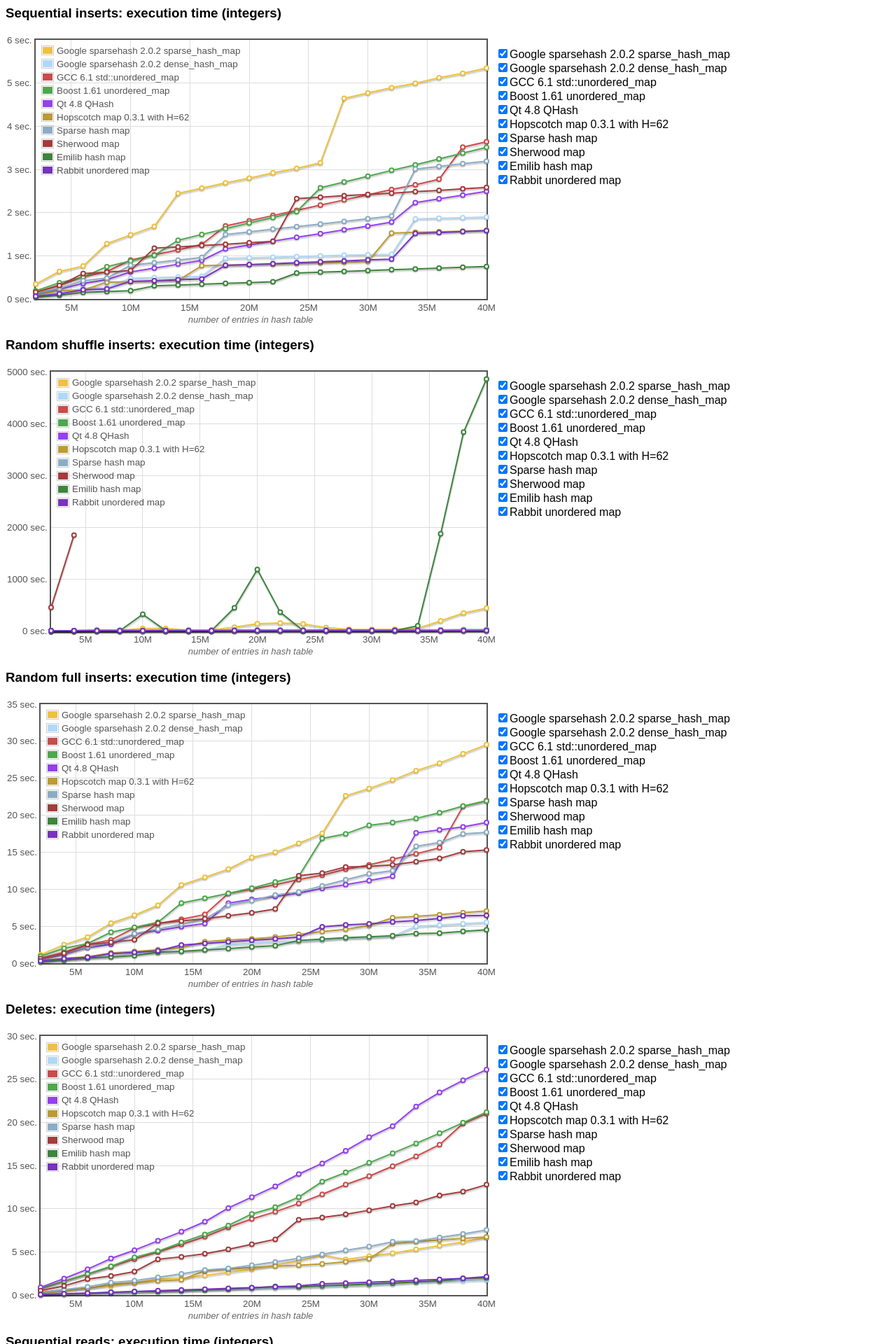
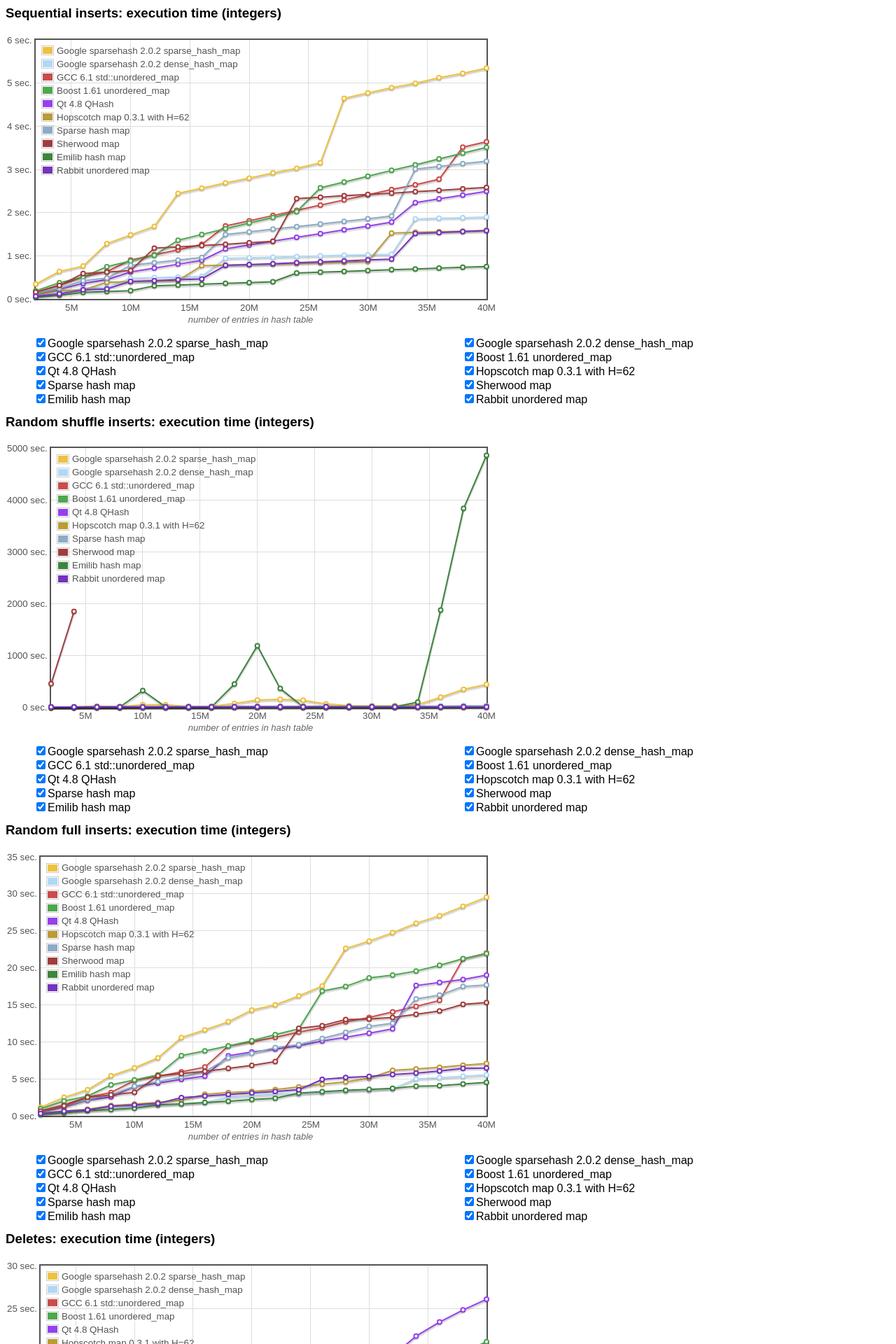
Before and after one commit to Tessil/tessil.github.io, a Jekyll site: the page other/hash_table_benchmark.html, which Jekyll copies as it is, in a window 1280 px wide. Shown: the top 1920 px of the page at 70% size. Built offline with Jekyll 4.4.1, drawn with Linux system fonts in a browser that asks for light colours; some of the changed text lies outside the part shown.

Commit message:
Update chart layout.

```diff
--- a/other/hash_table_benchmark.html
+++ b/other/hash_table_benchmark.html
@@ -88,9 +88,9 @@
 
         // Insert checkboxes
         $.each(dataset, function(key, val) {
-            $(choices_container).append("<br/>" +
-                    "<input type='checkbox' name='" + key +"' checked='checked' id='id" + key + "'></input>" +
-                    "<label for='id" + key + "'>" + val.label + "</label>");
+            $(choices_container).append(
+                "<li><input type='checkbox' name='" + key +"' checked='checked' id='id" + key + "'></input>" +
+                "<label for='id" + key + "'>" + val.label + "</label></li>");
         });
 
         $(choices_container).find("input").click(plot_according_to_choices);
@@ -172,66 +172,83 @@
         font-size: small;
         color: #666;
     }
+    .choices li {
+        display: block;
+        float: left;
+        width: 50%;
+    }
+    div.chart-after-space {
+        margin-bottom: 8.0em;
+    }
 </style>
-
 
 
 <h3>Sequential inserts: execution time (integers)</h3>
 <div class="chart" id="sequential-runtime"></div>
-<div class="choices" id="sequential-runtime-choices"></div>
 <div class="xaxis-title">number of entries in hash table</div>
+<ul class="choices" id="sequential-runtime-choices"></ul>
+<div class="chart-after-space"></div>
 
 <h3>Random shuffle inserts: execution time (integers)</h3>
 <div class="chart" id="randomshufflerange-runtime"></div>
-<div class="choices" id="randomshufflerange-runtime-choices"></div>
 <div class="xaxis-title">number of entries in hash table</div>
+<ul class="choices" id="randomshufflerange-runtime-choices"></ul>
+<div class="chart-after-space"></div>
 
 <h3>Random full inserts: execution time (integers)</h3>
 <div class="chart" id="randomfull-runtime"></div>
-<div class="choices" id="randomfull-runtime-choices"></div>
 <div class="xaxis-title">number of entries in hash table</div>
+<ul class="choices" id="randomfull-runtime-choices"></ul>
+<div class="chart-after-space"></div>
 
 
 
 <h3>Deletes: execution time (integers)</h3>
 <div class="chart" id="delete-runtime"></div>
-<div class="choices" id="delete-runtime-choices"></div>
 <div class="xaxis-title">number of entries in hash table</div>
+<ul class="choices" id="delete-runtime-choices"></ul>
+<div class="chart-after-space"></div>
 
 
 
 <h3>Sequential reads: execution time (integers)</h3>
 <div class="chart" id="sequentialread-runtime"></div>
-<div class="choices" id="sequentialread-runtime-choices"></div>
 <div class="xaxis-title">number of entries in hash table</div>
+<ul class="choices" id="sequentialread-runtime-choices"></ul>
+<div class="chart-after-space"></div>
 
 <h3>Random shuffle reads: execution time (integers)</h3>
 <div class="chart" id="randomshufflerangeread-runtime"></div>
-<div class="choices" id="randomshufflerangeread-runtime-choices"></div>
 <div class="xaxis-title">number of entries in hash table</div>
+<ul class="choices" id="randomshufflerangeread-runtime-choices"></ul>
+<div class="chart-after-space"></div>
 
 <h3>Random full reads: execution time (integers)</h3>
 <div class="chart" id="randomfullread-runtime"></div>
-<div class="choices" id="randomfullread-runtime-choices"></div>
 <div class="xaxis-title">number of entries in hash table</div>
+<ul class="choices" id="randomfullread-runtime-choices"></ul>
+<div class="chart-after-space"></div>
 
 <h3>Random full miss reads: execution time (integers)</h3>
 <div class="chart" id="randomfullmissread-runtime"></div>
-<div class="choices" id="randomfullmissread-runtime-choices"></div>
 <div class="xaxis-title">number of entries in hash table</div>
+<ul class="choices" id="randomfullmissread-runtime-choices"></ul>
+<div class="chart-after-space"></div>
 
 <h3>Iteration: execution time (integers)</h3>
 <div class="chart" id="iteration-runtime"></div>
-<div class="choices" id="iteration-runtime-choices"></div>
 <div class="xaxis-title">number of entries in hash table</div>
+<ul class="choices" id="iteration-runtime-choices"></ul>
+<div class="chart-after-space"></div>
 
 
 
 
 <h3>Memory usage of random full inserts (integers)</h3>
 <div class="chart" id="randomfull-memory"></div>
-<div class="choices" id="randomfull-memory-choices"></div>
 <div class="xaxis-title">number of entries in hash table</div>
+<ul class="choices" id="randomfull-memory-choices"></ul>
+<div class="chart-after-space"></div>
 
 
 
@@ -240,55 +257,65 @@
 
 <h3>Inserts: execution time (small strings)</h3>
 <div class="chart" id="insertsmallstring-runtime"></div>
-<div class="choices" id="insertsmallstring-runtime-choices"></div>
 <div class="xaxis-title">number of entries in hash table</div>
+<ul class="choices" id="insertsmallstring-runtime-choices"></ul>
+<div class="chart-after-space"></div>
 
 <h3>Deletes: execution time (small strings)</h3>
 <div class="chart" id="deletesmallstring-runtime"></div>
-<div class="choices" id="deletesmallstring-runtime-choices"></div>
 <div class="xaxis-title">number of entries in hash table</div>
+<ul class="choices" id="deletesmallstring-runtime-choices"></ul>
+<div class="chart-after-space"></div>
 
 <h3>Reads: execution time (small strings)</h3>
 <div class="chart" id="readsmallstring-runtime"></div>
-<div class="choices" id="readsmallstring-runtime-choices"></div>
 <div class="xaxis-title">number of entries in hash table</div>
+<ul class="choices" id="readsmallstring-runtime-choices"></ul>
+<div class="chart-after-space"></div>
 
 <h3>Miss reads: execution time (small strings)</h3>
 <div class="chart" id="missreadsmallstring-runtime"></div>
-<div class="choices" id="missreadsmallstring-runtime-choices"></div>
 <div class="xaxis-title">number of entries in hash table</div>
+<ul class="choices" id="missreadsmallstring-runtime-choices"></ul>
+<div class="chart-after-space"></div>
 
 <h3>Memory usage of inserts (small strings)</h3>
 <div class="chart" id="insertsmallstring-memory"></div>
-<div class="choices" id="insertsmallstring-memory-choices"></div>
 <div class="xaxis-title">number of entries in hash table</div>
+<ul class="choices" id="insertsmallstring-memory-choices"></ul>
+<div class="chart-after-space"></div>
 
 
 
 <h3>Inserts: execution time (strings)</h3>
 <div class="chart" id="insertstring-runtime"></div>
-<div class="choices" id="insertstring-runtime-choices"></div>
 <div class="xaxis-title">number of entries in hash table</div>
+<ul class="choices" id="insertstring-runtime-choices"></ul>
+<div class="chart-after-space"></div>
 
 <h3>Deletes: execution time (strings)</h3>
 <div class="chart" id="deletestring-runtime"></div>
-<div class="choices" id="deletestring-runtime-choices"></div>
 <div class="xaxis-title">number of entries in hash table</div>
+<ul class="choices" id="deletestring-runtime-choices"></ul>
+<div class="chart-after-space"></div>
 
 <h3>Reads: execution time (strings)</h3>
 <div class="chart" id="readstring-runtime"></div>
-<div class="choices" id="readstring-runtime-choices"></div>
 <div class="xaxis-title">number of entries in hash table</div>
+<ul class="choices" id="readstring-runtime-choices"></ul>
+<div class="chart-after-space"></div>
 
 <h3>Miss reads: execution time (strings)</h3>
 <div class="chart" id="missreadstring-runtime"></div>
-<div class="choices" id="missreadstring-runtime-choices"></div>
 <div class="xaxis-title">number of entries in hash table</div>
+<ul class="choices" id="missreadstring-runtime-choices"></ul>
+<div class="chart-after-space"></div>
 
 <h3>Memory usage of inserts (strings)</h3>
 <div class="chart" id="insertstring-memory"></div>
-<div class="choices" id="insertstring-memory-choices"></div>
 <div class="xaxis-title">number of entries in hash table</div>
+<ul class="choices" id="insertstring-memory-choices"></ul>
+<div class="chart-after-space"></div>
 
 
 </body>
```
